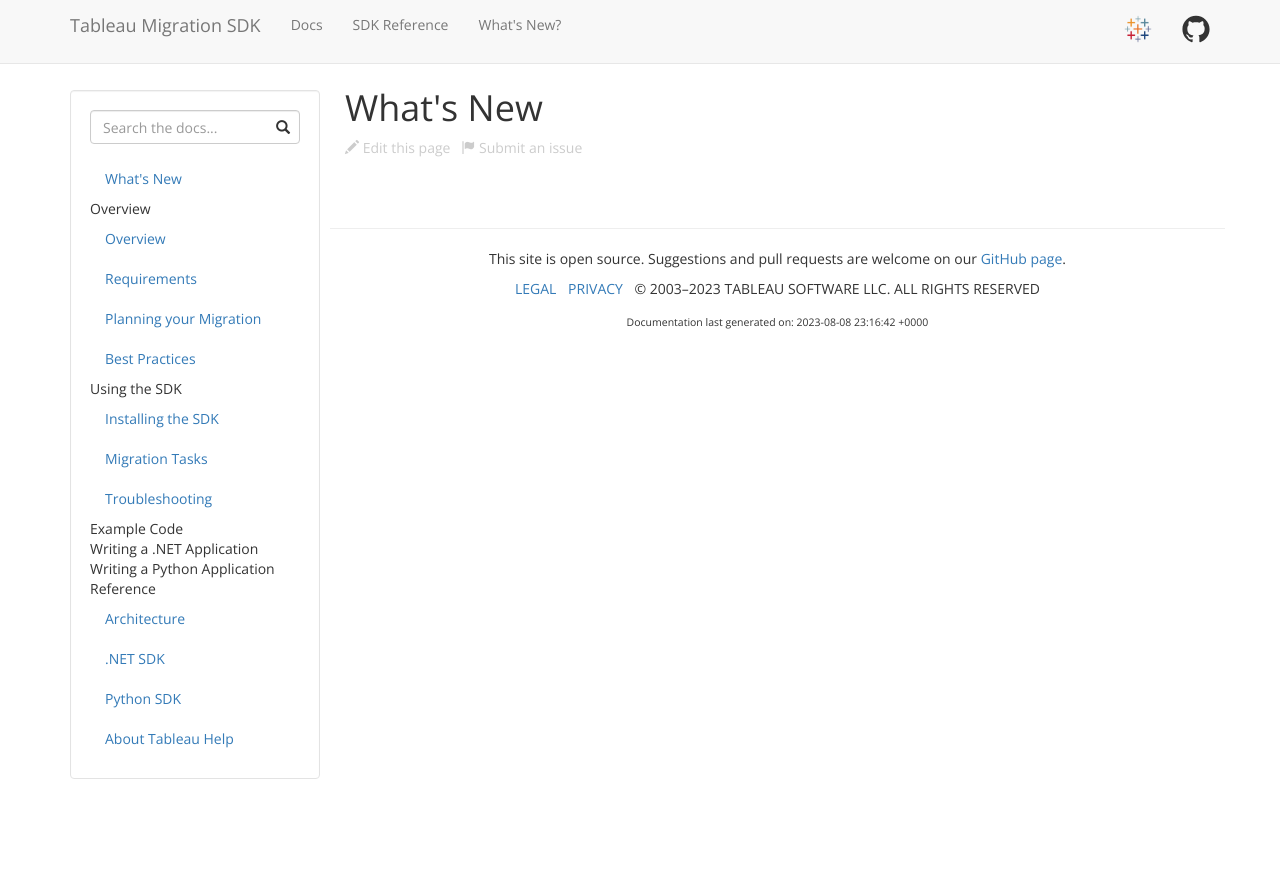
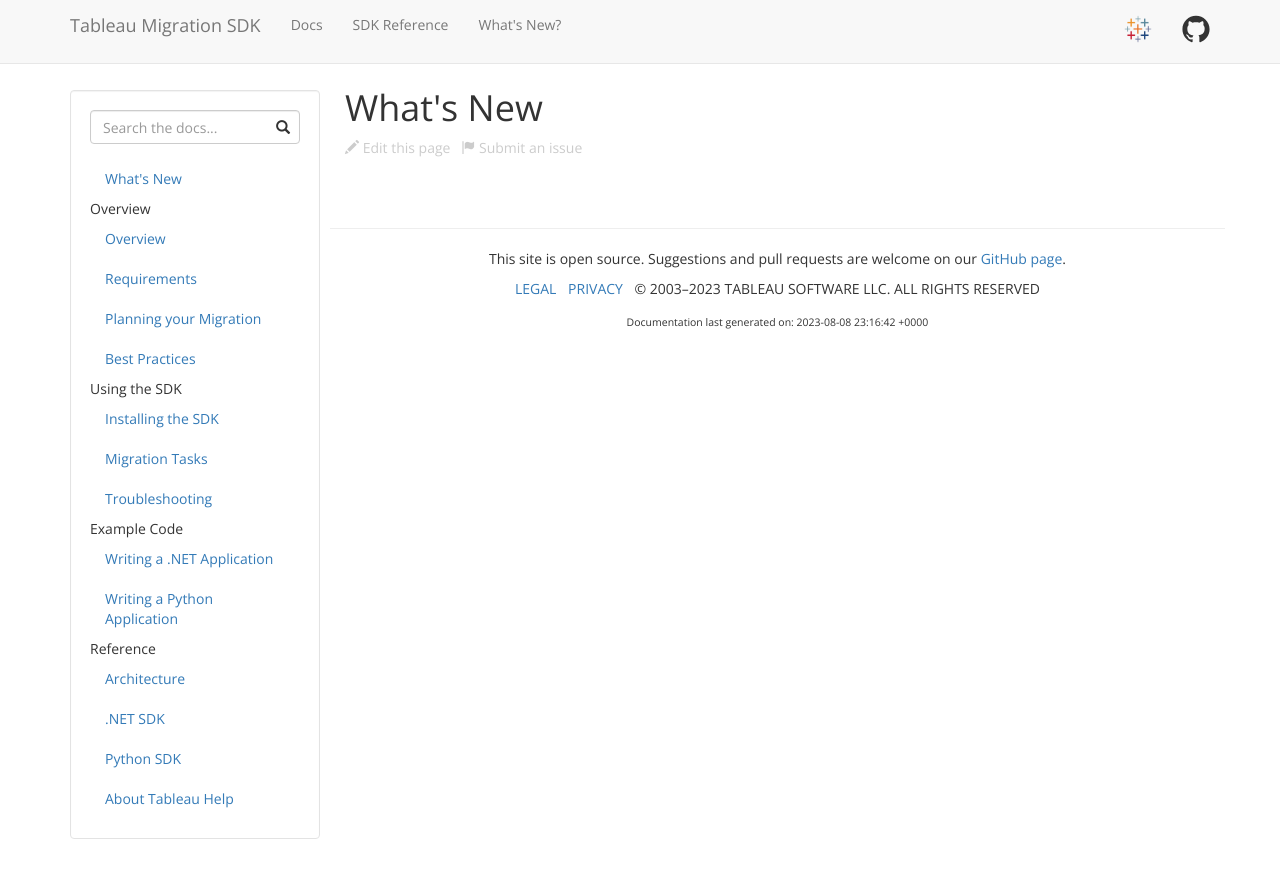
Before and after one commit to smarvin/migration-sdk-newdocs, a Jekyll site: the page built from docs/whats_new.md, in a window 1280 px wide. Shown: the top 878 px of the page. Built offline with Jekyll 4.4.1, drawn with Linux system fonts in a browser that asks for light colours; nearby versions of some CDN libraries.

Commit message:
Fixing code typo

```diff
--- a/_includes/docs_menu.html
+++ b/_includes/docs_menu.html
@@ -32,8 +32,12 @@
 
         <li class="nav-header">Example Code</li>
 
-        <li href="{{ site.baseurl }}/docs/dot_net_app.html">Writing a .NET Application</li>
-        <li href="{{ site.baseurl }}/docs/python_app.html">Writing a Python Application</li>
+        <li>
+            <a href="{{ site.baseurl }}/docs/dot_net_app.html">Writing a .NET Application</a>
+        </li>
+        <li>
+            <a href="{{ site.baseurl }}/docs/python_app.html">Writing a Python Application</a>
+        </li>
 
         <li class="nav-header">Reference</li>
         <li>
```
